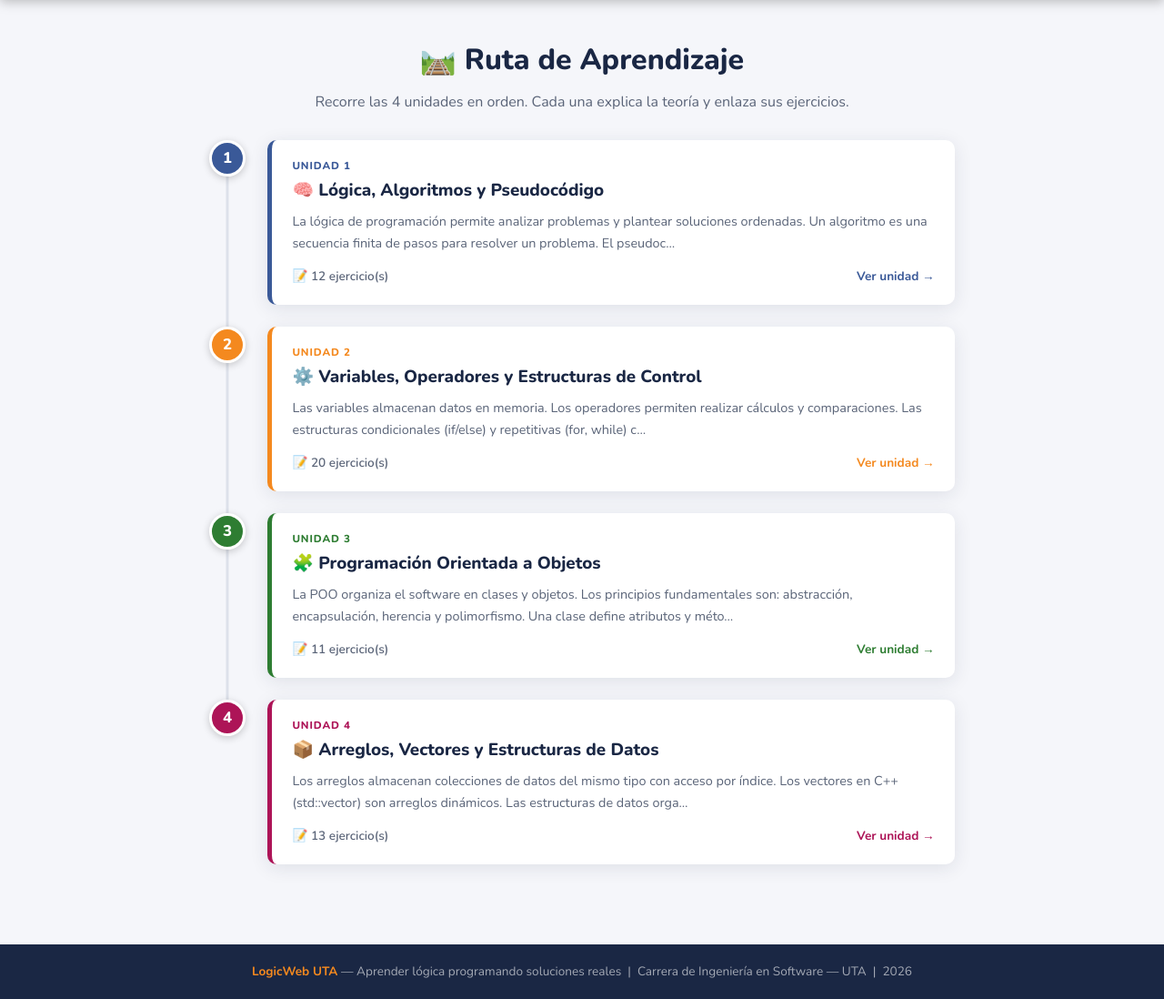
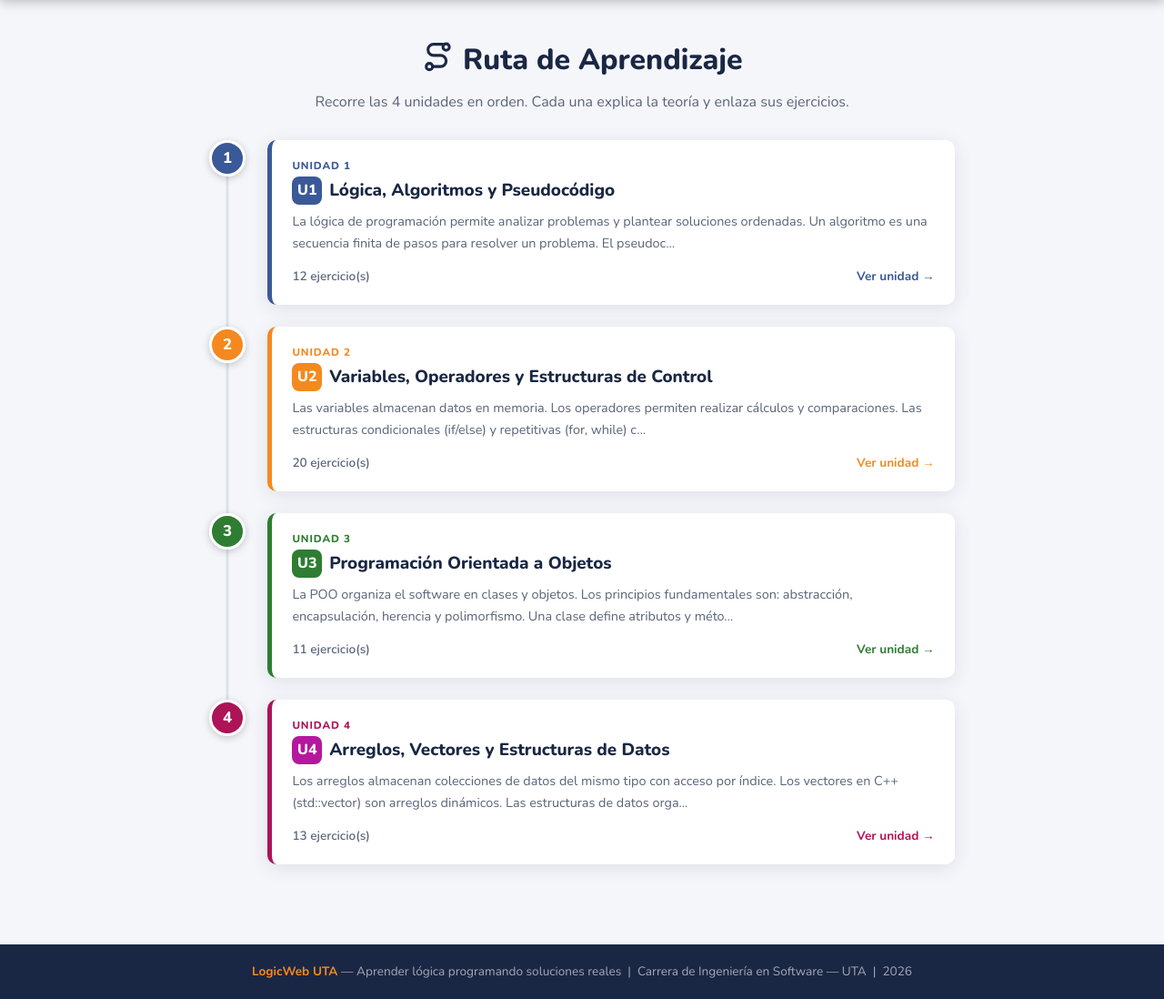
Before and after one commit to Osyanne/LogicWeb-UTA, a Django app: page /teoria/ in a window 1280 px wide. Shown: the part 62-1160 px from the top of the page at 91% size. Run offline with Django 5.2, Linux system fonts and the light colour scheme; data comes from the database, SQL or seed files in the repository; some libraries are stand-ins or nearby versions.

Commit message:
refactor(estilo): teoria con ruta/libro y badges de unidad

```diff
--- a/templates/contenidos/detalle.html
+++ b/templates/contenidos/detalle.html
@@ -15,13 +15,13 @@
     <div class="tema-encabezado">
       <span class="badge-unidad">Unidad {{ tema.unidad }}</span>
       <h1>
-        {% if tema.unidad == 1 %}🧠{% elif tema.unidad == 2 %}⚙️{% elif tema.unidad == 3 %}🧩{% else %}📦{% endif %}
+        <span class="unidad-badge u{{ tema.unidad }}">U{{ tema.unidad }}</span>
         {{ tema.nombre_tema }}
       </h1>
     </div>
 
     <div class="teoria-callout">
-      <div class="callout-titulo">📖 Teoría de la unidad</div>
+      <div class="callout-titulo">{% include "icons/book.svg" %} Teoría de la unidad</div>
       <p>{{ tema.descripcion }}</p>
     </div>
 
--- a/templates/contenidos/lista.html
+++ b/templates/contenidos/lista.html
@@ -10,7 +10,7 @@
 <div class="container">
 
   <div class="teoria-hero">
-    <h1>🛤️ Ruta de Aprendizaje</h1>
+    <h1>{% include "icons/route.svg" %} Ruta de Aprendizaje</h1>
     <p>Recorre las 4 unidades en orden. Cada una explica la teoría y enlaza sus ejercicios.</p>
   </div>
 
@@ -21,12 +21,12 @@
       <a href="{% url 'contenido_detalle' tema.pk %}" class="ruta-card">
         <div class="unidad-tag">Unidad {{ tema.unidad }}</div>
         <h3>
-          {% if tema.unidad == 1 %}🧠{% elif tema.unidad == 2 %}⚙️{% elif tema.unidad == 3 %}🧩{% else %}📦{% endif %}
+          <span class="unidad-badge u{{ tema.unidad }}">U{{ tema.unidad }}</span>
           {{ tema.nombre_tema }}
         </h3>
         <p class="resumen">{{ tema.descripcion|truncatechars:170 }}</p>
         <div class="pie">
-          <span class="conteo">📝 {{ tema.ejercicios.count }} ejercicio(s)</span>
+          <span class="conteo">{{ tema.ejercicios.count }} ejercicio(s)</span>
           <span class="cta">Ver unidad →</span>
         </div>
       </a>
```
Also changed, not shown: tests/test_no_emojis.py (+4 -0 lines).
